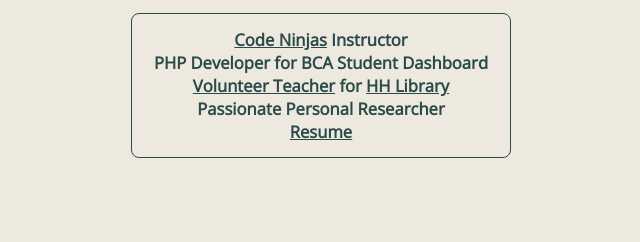
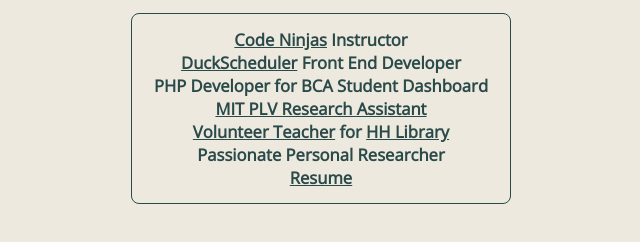
Before and after one commit to AidanParkhurst/RedSite, a website: page docs/index.html in a window 1280 px wide. Both pictures are taken after a click on the item "Programmer". Shown: the part 230-472 px from the top of the page, without its empty margins (319-959 px from the left). Drawn offline with nearby package versions, Linux system fonts and the light colour scheme.

Commit message:
Added Activities

```diff
--- a/docs/index.html
+++ b/docs/index.html
@@ -38,12 +38,12 @@
             <!--Programmer Tab-->
             <div class="info" v-if="current === 1">
                 <h2>
-                    <a href="https://www.codeninjas.com/" target="_blank">Code Ninjas</a> Instructor<br>
-
+                    <a href="https://www.codeninjas.com" target="_blank">Code Ninjas</a> Instructor<br>
+                    <a href="https://www.duckscheduler.com" target="_blank">DuckScheduler</a> Front End Developer<br>
                     PHP Developer for BCA Student Dashboard<br>
-
+                    <a href="https://plv.csail.mit.edu" target="_blank">MIT PLV Research Assistant</a><br>
                     <a href="https://bccls.libcal.com/event/6114184" target="_blank">Volunteer Teacher</a> for
-                    <a href="https://www.hasbrouckheightslibrary.org/" target="_blank">HH Library</a><br>
+                    <a href="https://www.hasbrouckheightslibrary.org" target="_blank">HH Library</a><br>
                     Passionate Personal Researcher<br>
                     <a href="Resume.pdf" download>Resume</a>
                 </h2>
```
